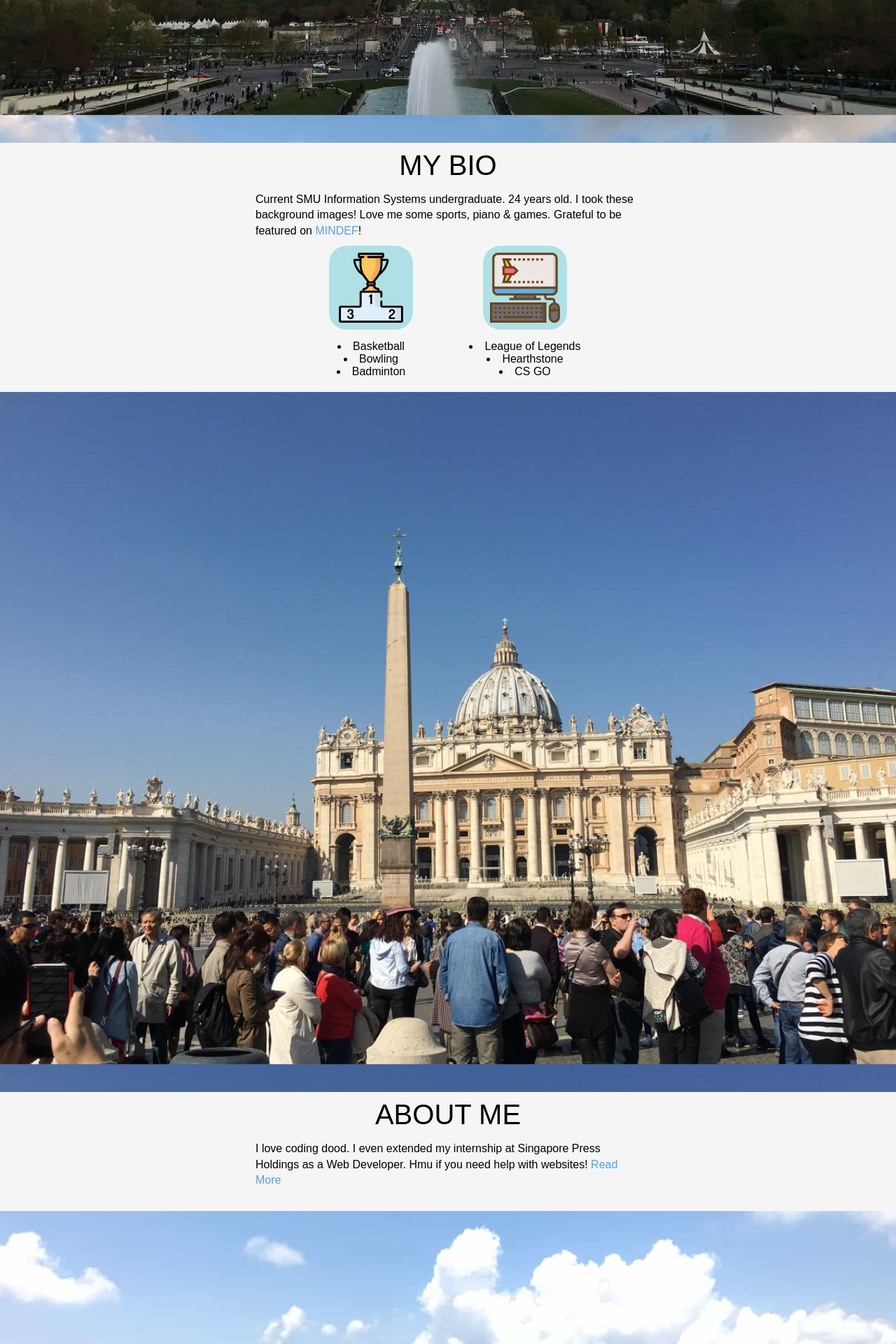
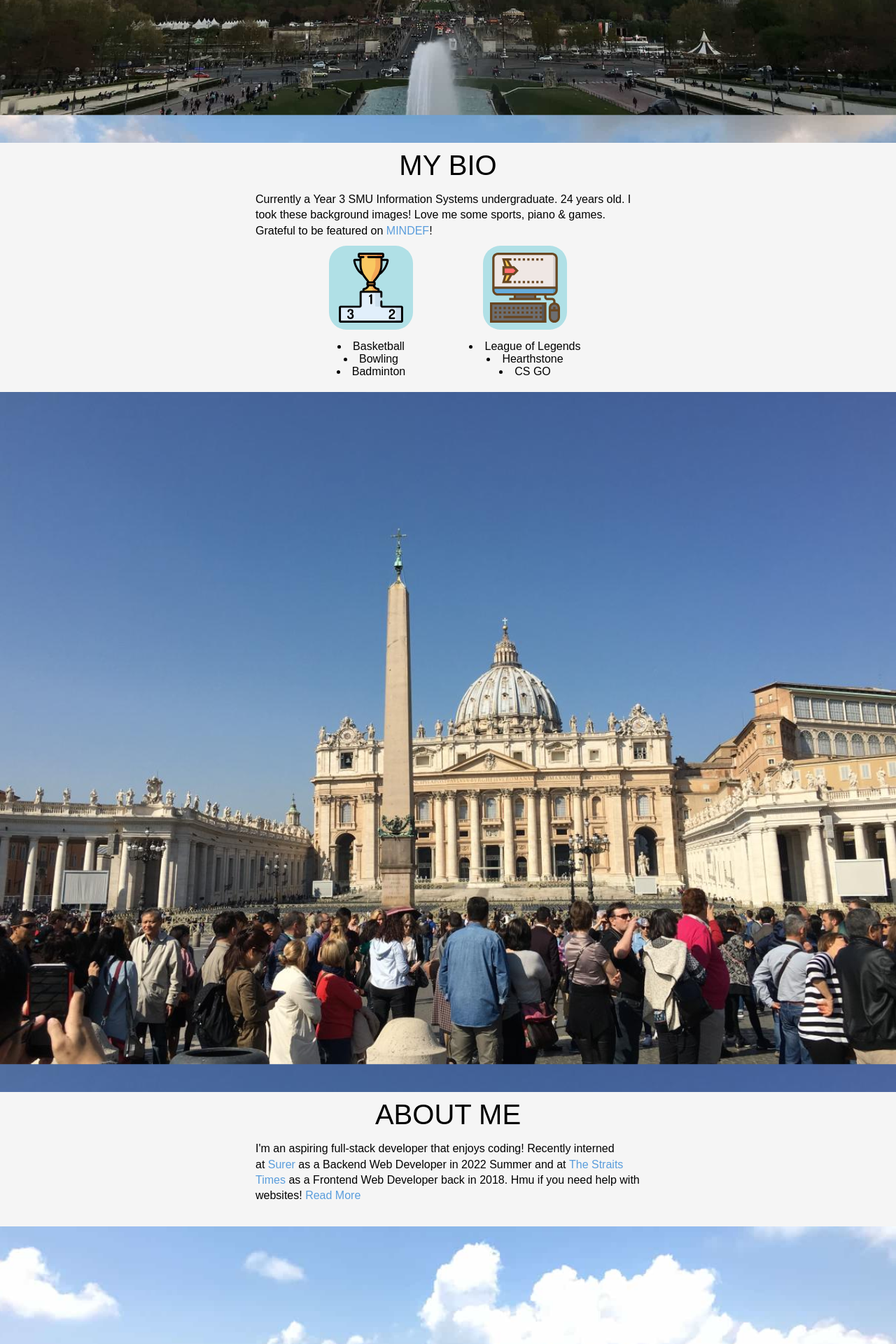
Before and after one commit to ahloytan/portfolio-react, a React (Create React App) app: page / in a window 1280 px wide. Shown: the part 2006-3926 px from the top of the page at 70% size. Built offline with nearby package versions, Linux system fonts and the light colour scheme; a web font is replaced by a local one.

Commit message:
content update

```diff
--- a/src/pages/4. Bio.js
+++ b/src/pages/4. Bio.js
@@ -67,7 +67,7 @@ class Bio extends React.Component {
     return (<div className="bio">
     <div className="descBox descBioBox">
     <span className="pageTitle">MY BIO</span>
-    <div className="description"> Current SMU Information Systems undergraduate. 24 years old. I took these background images! Love me some sports, piano & games. Grateful to be featured on <a href={this.state.vidLink} rel="noreferrer" target="_blank">MINDEF</a>!</div>
+    <div className="description"> Currently a Year 3 SMU Information Systems undergraduate. 24 years old. I took these background images! Love me some sports, piano & games. Grateful to be featured on <a href={this.state.vidLink} rel="noreferrer" target="_blank">MINDEF</a>!</div>
     <div className="whatILove">
     {doLoop}
       {/*
--- a/src/pages/5. About.js
+++ b/src/pages/5. About.js
@@ -14,16 +14,21 @@ class About extends React.Component {
     });
   }
   readMore() {
-    $(".aboutDesc a").remove();
-    $(".aboutDesc").append("To fuel my passion, I've been picking up skills such as Vue.Js, D3.Js, Gulp.Js, React.Js, Bootstrap & SASS. I've been mastering ways to create sustainable & reusable projects, and what better platform to show my interests than to create a personal website from scratch?!<br/><br/>", "I've also been improving on my core basics like HTML, CSS & Javascript by figuring out new and more efficient methods.<br/><br/>", "Totalling about 8 months, I was given opportunities to showcase my skills in 10 projects which you can browse through in the next section!")
+    $("#readMore").remove();
+    $(".aboutDesc").append("Working towards my goal as a competent software engineer, I've been picking up frontend skills such as Vue.Js, React.Js, D3.Js, Gulp.Js, Bootstrap, and SASS. For backend, I'm still learning the ropes on C#, ASP.NET Core, and Java.<br/><br/>", "A start was to create a personal website from scratch using what I've learnt and I hope to showcase more learnings in future projects!")
   }
   render() {
     return (<div className="about">
       <div className="descBox">
         <span className="pageTitle">ABOUT ME</span>
         <div className="aboutDesc description">
-          <div>I love coding dood. I even extended my internship at Singapore Press Holdings as a Web Developer. Hmu if you need help with websites!&nbsp;
-            <a onClick={() => this.readMore()} href="#/">Read More</a>
+          <div>
+            I'm an aspiring full-stack developer that enjoys coding! Recently interned at&nbsp;
+            <a href="https://surer.sg/" target="_blank" >Surer</a>
+            &nbsp;as a Backend Web Developer in 2022 Summer and at&nbsp;
+            <a href="https://www.straitstimes.com/tags/interactive-graphics" target="_blank">The Straits Times</a>
+            &nbsp;as a Frontend Web Developer back in 2018. Hmu if you need help with websites!&nbsp;
+            <a id="readMore" onClick={() => this.readMore()} href="#/">Read More</a>
           </div>
           <br/>
         </div>
```
Also changed, not shown: 1 other file (tests, documents, lock files or other folders).
